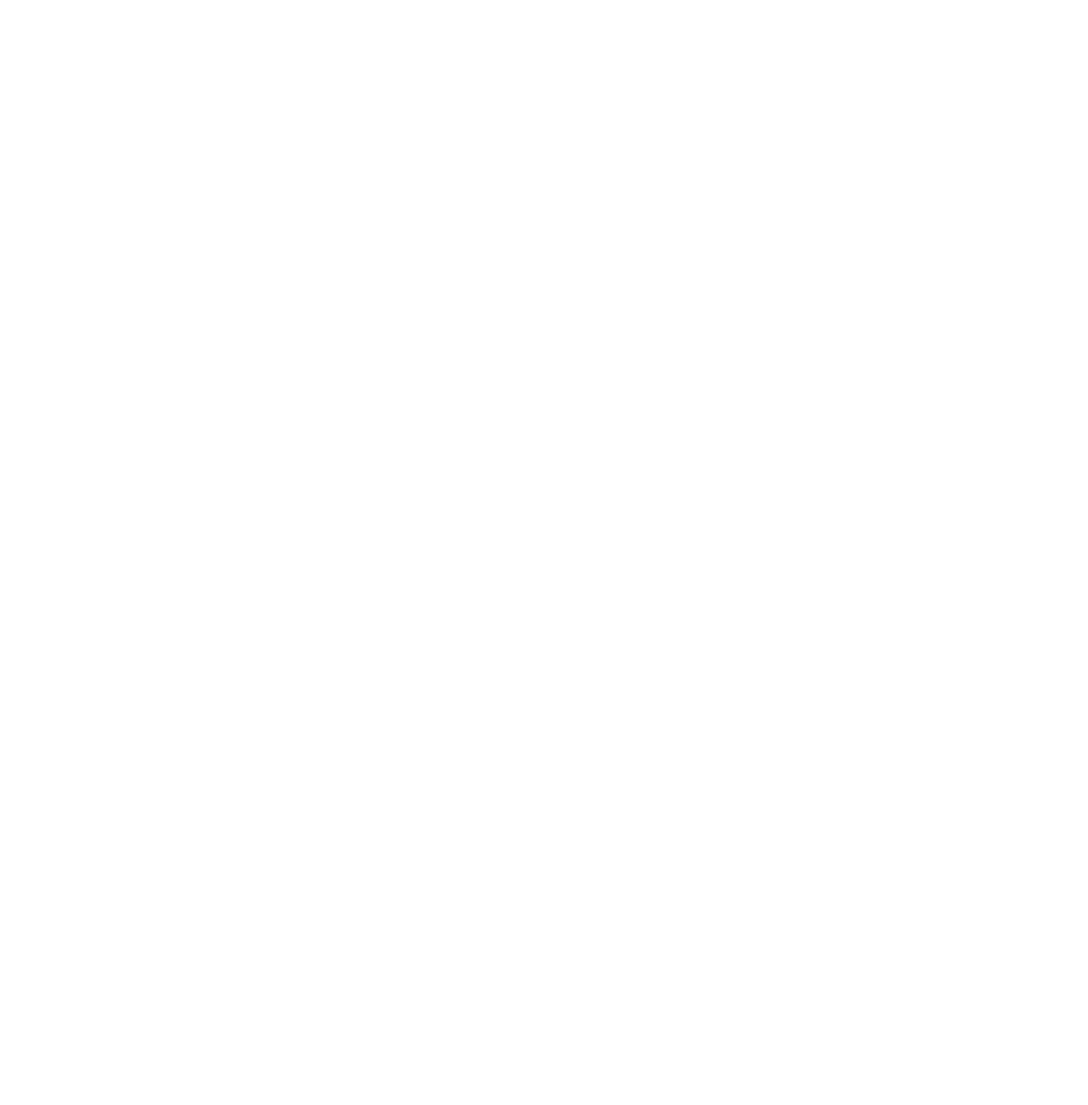
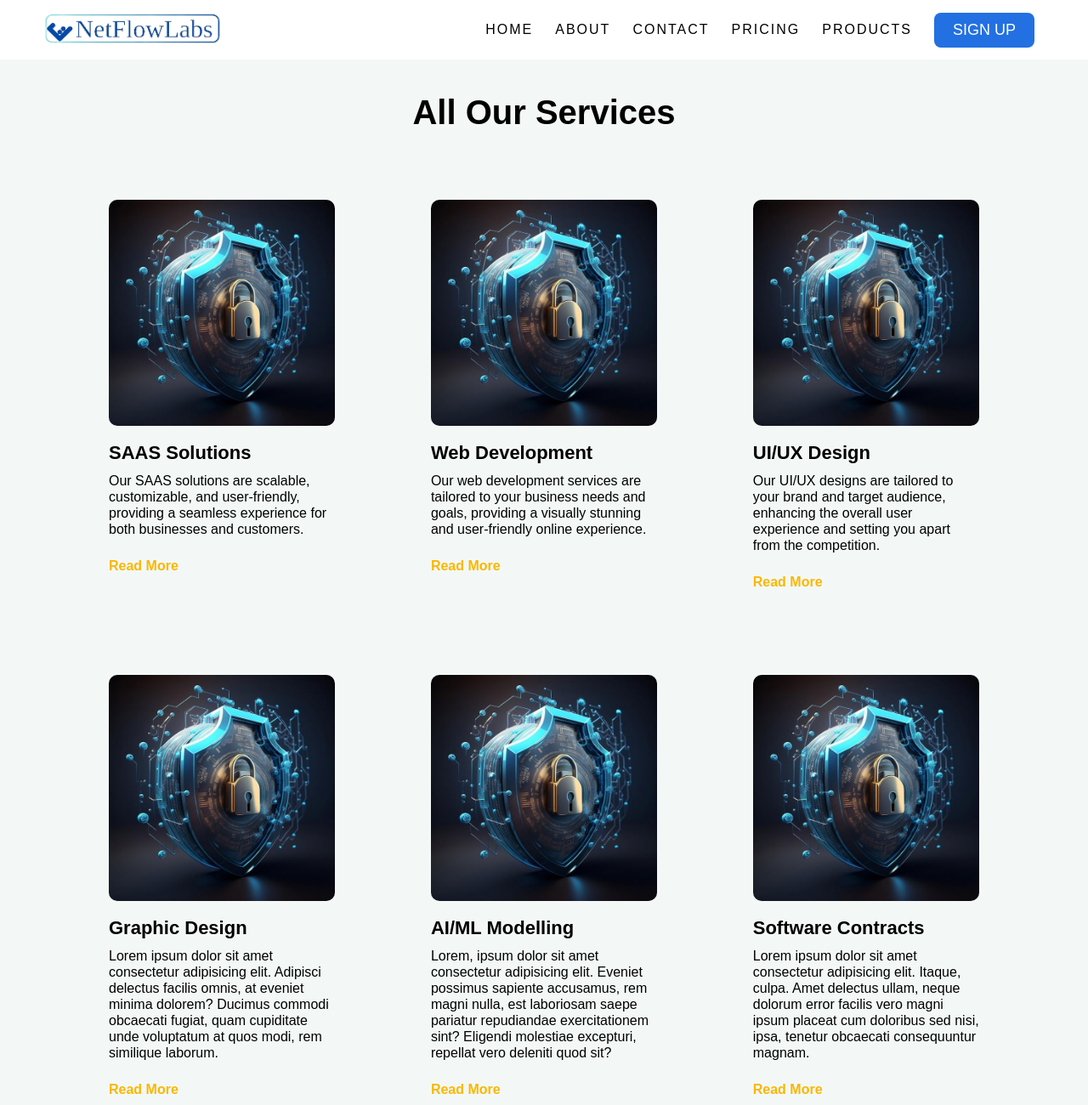
Before and after one commit to codeaj001/netflowlab, a plain HTML site: page source/files/services.html in a window 1280 px wide. Shown: the top 1300 px of the page at 85% size. Before the commit the page ends 800 px from the top, so only its background shows below. Drawn offline with Linux system fonts and the light colour scheme; a web font is replaced by a local one.

Commit message:
Modified the services and Contact page

```diff
--- a/source/files/contact.html
+++ b/source/files/contact.html
@@ -0,0 +1,149 @@
+<!DOCTYPE html>
+<html lang="en">
+  <head>
+    <meta charset="UTF-8" />
+    <meta http-equiv="X-UA-Compatible" content="IE=edge" />
+    <meta name="viewport" content="width=device-width, initial-scale=1.0" />
+    <!--
+      Online Styling sheets
+    -->
+    <link
+      rel="stylesheet"
+      href="https://cdnjs.cloudflare.com/ajax/libs/font-awesome/4.7.0/css/font-awesome.min.css"
+    />
+    <link
+      rel="stylesheet"
+      href="path/to/font-awesome/css/font-awesome.min.css"
+    />
+    <link rel="preconnect" href="https://fonts.googleapis.com" />
+    <link rel="preconnect" href="https://fonts.gstatic.com" crossorigin />
+    <link
+      href="https://fonts.googleapis.com/css2?family=Afacad:ital,wght@0,400;0,500;0,600;0,700;1,400;1,500;1,600;1,700&display=swap"
+      rel="stylesheet"
+    />
+    <!--
+      Local Style Sheet
+     -->
+    <link rel="stylesheet" href="../style/style.css" />
+    <title>NetFlowLabs</title>
+  </head>
+  <body id="body">
+    <!--  -->
+    <header>
+      <div class="logo">
+        <img src="../images/logo.png" alt="NetFlowLab" />
+      </div>
+      <input type="checkbox" id="nav_check" hidden />
+      <nav>
+        <ul>
+          <li>
+            <a href="/netflowlab/index.html">Home</a>
+          </li>
+          <li>
+            <a href="">about</a>
+          </li>
+          <li>
+            <a href="services.html">Services</a>
+          </li>
+          <li>
+            <a href="">pricing</a>
+          </li>
+          <li>
+            <a href="">products</a>
+          </li>
+          <li>
+            <a href=""><button>sign&nbsp;up</button></a>
+          </li>
+        </ul>
+      </nav>
+      <label for="nav_check" class="hamburger">
+        <div></div>
+        <div></div>
+        <div></div>
+      </label>
+    </header>
+    <!--
+      ---- End of Header -----
+    -->
+
+    <div class="contact">
+      <div class="contact_text"></div>
+      <div class="contact_form"></div>
+    </div>
+
+    <!-- Team -->
+    <div class="team">
+      <div class="teamHead">
+        <h2>our team</h2>
+        <p>
+          meet the netFlowLab team: the experts behind our innovative digital
+          solutions
+        </p>
+      </div>
+      <!--
+        ###
+      -->
+      <div class="teamItems">
+        <div class="item ceo">
+          <img
+            class="image"
+            src="../images/foldersec.jpg"
+            alt="CEO and Founder"
+          />
+          <div class="ceoDetails">
+            <h2>John Doe</h2>
+            <h3>founder & CEO</h3>
+            <p>
+              As the visionary behind NetFlowLab, Code is a dedicated to
+              delivering cutting-edge technology solutions to clients globally.
+              His experience in tech industry spans over a decade, and he's
+              passionate about emerging technology.
+            </p>
+          </div>
+        </div>
+        <!--  -->
+        <div class="item lead">
+          <img
+            class="image"
+            src="../images/foldersec.jpg"
+            alt="Lead UI/UX Design"
+          />
+          <div class="leadDetails">
+            <h2>Jane Smith</h2>
+            <h3>Lead UI/UX Designer</h3>
+            <p>
+              With ever a decade of experience in UI/UX design, Jane is an
+              expert in creating visually appealling, user-friendly interfaces.
+              She's passionate about design and enjoys hiking during her free
+              time.
+            </p>
+          </div>
+        </div>
+        <!-- And More -->
+      </div>
+    </div>
+    <!-- End of Team -->
+
+    <div class="news">
+      <h2>Subscribe to Newsletter</h2>
+      <p>
+        Enter your email address to register to our newsletter subscription!
+      </p>
+      <form action="#">
+        <input type="email" placeholder="Email Address" required />
+        <p></p>
+        <button type="submit">Send</button>
+      </form>
+      <div class="sMedia">
+        <a href="#"><i class="fa fa-facebook" aria-hidden="true"></i></a>
+        <a href="#"><i class="fa fa-linkedin" aria-hidden="true"></i></a>
+        <a href="#"><i class="fa fa-twitter" aria-hidden="true"></i></a>
+        <a href="#"><i class="fa fa-youtube" aria-hidden="true"></i></a>
+        <a href="#"><i class="fa fa-github" aria-hidden="true"></i></a>
+      </div>
+      <div class="backToUp">
+        <a href="#body"><i class="fa fa-arrow-up" aria-hidden="true"></i></a>
+      </div>
+    </div>
+  </body>
+</html>
--- a/source/files/services.html
+++ b/source/files/services.html
@@ -0,0 +1,173 @@
+<!DOCTYPE html>
+<html lang="en">
+  <head>
+    <meta charset="UTF-8" />
+    <meta http-equiv="X-UA-Compatible" content="IE=edge" />
+    <meta name="viewport" content="width=device-width, initial-scale=1.0" />
+    <!--
+      Online Styling sheets
+    -->
+    <link
+      rel="stylesheet"
+      href="https://cdnjs.cloudflare.com/ajax/libs/font-awesome/4.7.0/css/font-awesome.min.css"
+    />
+    <link
+      rel="stylesheet"
+      href="path/to/font-awesome/css/font-awesome.min.css"
+    />
+    <link rel="preconnect" href="https://fonts.googleapis.com" />
+    <link rel="preconnect" href="https://fonts.gstatic.com" crossorigin />
+    <link
+      href="https://fonts.googleapis.com/css2?family=Afacad:ital,wght@0,400;0,500;0,600;0,700;1,400;1,500;1,600;1,700&display=swap"
+      rel="stylesheet"
+    />
+    <!--
+      Local Style Sheet
+     -->
+    <link rel="stylesheet" href="../style/style.css" />
+    <title>NetFlowLabs</title>
+  </head>
+  <body id="body">
+    <!--  -->
+    <header>
+      <div class="logo">
+        <img src="../images/logo.png" alt="NetFlowLab" />
+      </div>
+      <input type="checkbox" id="nav_check" hidden />
+      <nav>
+        <ul>
+          <li>
+            <a href="/netflowlab/index.html">Home</a>
+          </li>
+          <li>
+            <a href="">about</a>
+          </li>
+          <li>
+            <a href="contact.html">contact</a>
+          </li>
+          <li>
+            <a href="">pricing</a>
+          </li>
+          <li>
+            <a href="">products</a>
+          </li>
+          <li>
+            <a href=""><button>sign&nbsp;up</button></a>
+          </li>
+        </ul>
+      </nav>
+      <label for="nav_check" class="hamburger">
+        <div></div>
+        <div></div>
+        <div></div>
+      </label>
+    </header>
+    <!--
+      ---- End of Header -----
+    -->
+
+    <div class="services" id="services">
+      <div class="sHead allHead">
+        <h2>all our services</h2>
+      </div>
+      <!-- Header End -->
+      <div class="sList">
+        <!-- First Service -->
+        <div class="sDiv one">
+          <img src="../images/foldersec.jpg" alt="SAAS Solutions" />
+          <h2>SAAS Solutions</h2>
+          <p>
+            Our SAAS solutions are scalable, customizable, and user-friendly,
+            providing a seamless experience for both businesses and customers.
+          </p>
+          <a href="#">read more</a>
+        </div>
+        <!-- Second Service -->
+        <div class="sDiv two">
+          <img src="../images/foldersec.jpg" alt="Web Development" />
+          <h2>Web Development</h2>
+          <p>
+            Our web development services are tailored to your business needs and
+            goals, providing a visually stunning and user-friendly online
+            experience.
+          </p>
+          <a href="#">read more</a>
+        </div>
+        <!-- Third Service -->
+        <div class="sDiv one">
+          <img src="../images/foldersec.jpg" alt="UI/UX Design" />
+          <h2>UI/UX Design</h2>
+          <p>
+            Our UI/UX designs are tailored to your brand and target audience,
+            enhancing the overall user experience and setting you apart from the
+            competition.
+          </p>
+          <a href="#">read more</a>
+        </div>
+        <!-- Fourth Service -->
+        <div class="sDiv one">
+          <img src="../images/foldersec.jpg" alt="UI/UX Design" />
+          <h2>Graphic Design</h2>
+          <p>
+            Lorem ipsum dolor sit amet consectetur adipisicing elit. Adipisci
+            delectus facilis omnis, at eveniet minima dolorem? Ducimus commodi
+            obcaecati fugiat, quam cupiditate unde voluptatum at quos modi, rem
+            similique laborum.
+          </p>
+          <a href="#">read more</a>
+        </div>
+        <!-- Fifth Service -->
+        <div class="sDiv one">
+          <img src="../images/foldersec.jpg" alt="UI/UX Design" />
+          <h2>AI/ML Modelling</h2>
+          <p>
+            Lorem, ipsum dolor sit amet consectetur adipisicing elit. Eveniet
+            possimus sapiente accusamus, rem magni nulla, est laboriosam saepe
+            pariatur repudiandae exercitationem sint? Eligendi molestiae
+            excepturi, repellat vero deleniti quod sit?
+          </p>
+          <a href="#">read more</a>
+        </div>
+        <!-- Sixth Service -->
+        <div class="sDiv one">
+          <img src="../images/foldersec.jpg" alt="UI/UX Design" />
+          <h2>Software Contracts</h2>
+          <p>
+            Lorem ipsum dolor sit amet consectetur adipisicing elit. Itaque,
+            culpa. Amet delectus ullam, neque dolorum error facilis vero magni
+            ipsum placeat cum doloribus sed nisi, ipsa, tenetur obcaecati
+            consequuntur magnam.
+          </p>
+          <a href="#">read more</a>
+        </div>
+        <!--
+          --------- And More coming --------
+        -->
+      </div>
+    </div>
+    <!--
+      ############## End of Services #################
+     -->
+    <div class="news">
+      <h2>Subscribe to Newsletter</h2>
+      <p>
+        Enter your email address to register to our newsletter subscription!
+      </p>
+      <form action="#">
+        <input type="email" placeholder="Email Address" required />
+        <p></p>
+        <button type="submit">Send</button>
+      </form>
+      <div class="sMedia">
+        <a href="#"><i class="fa fa-facebook" aria-hidden="true"></i></a>
+        <a href="#"><i class="fa fa-linkedin" aria-hidden="true"></i></a>
+        <a href="#"><i class="fa fa-twitter" aria-hidden="true"></i></a>
+        <a href="#"><i class="fa fa-youtube" aria-hidden="true"></i></a>
+        <a href="#"><i class="fa fa-github" aria-hidden="true"></i></a>
+      </div>
+      <div class="backToUp">
+        <a href="#body"><i class="fa fa-arrow-up" aria-hidden="true"></i></a>
+      </div>
+    </div>
+  </body>
+</html>
--- a/source/style/style.css
+++ b/source/style/style.css
@@ -869,3 +869,21 @@ main .heroT .heroS {
     padding-right: 14px;
   }
 }
+
+/* #################################################
+##                                                ##
+##                                                ##
+##    STYLING AFTER CLICKING ALL SERVICES         ##
+##                IN THE HOMEPAGE                 ##
+##                                                ##
+##                                                ##
+################################################# */
+
+.services .allHead {
+  display: block;
+  text-align: center;
+}
+
+.allHead h2 {
+  font-size: 25px;
+}
```
Also changed, not shown: index.html (+7 -3 lines).
